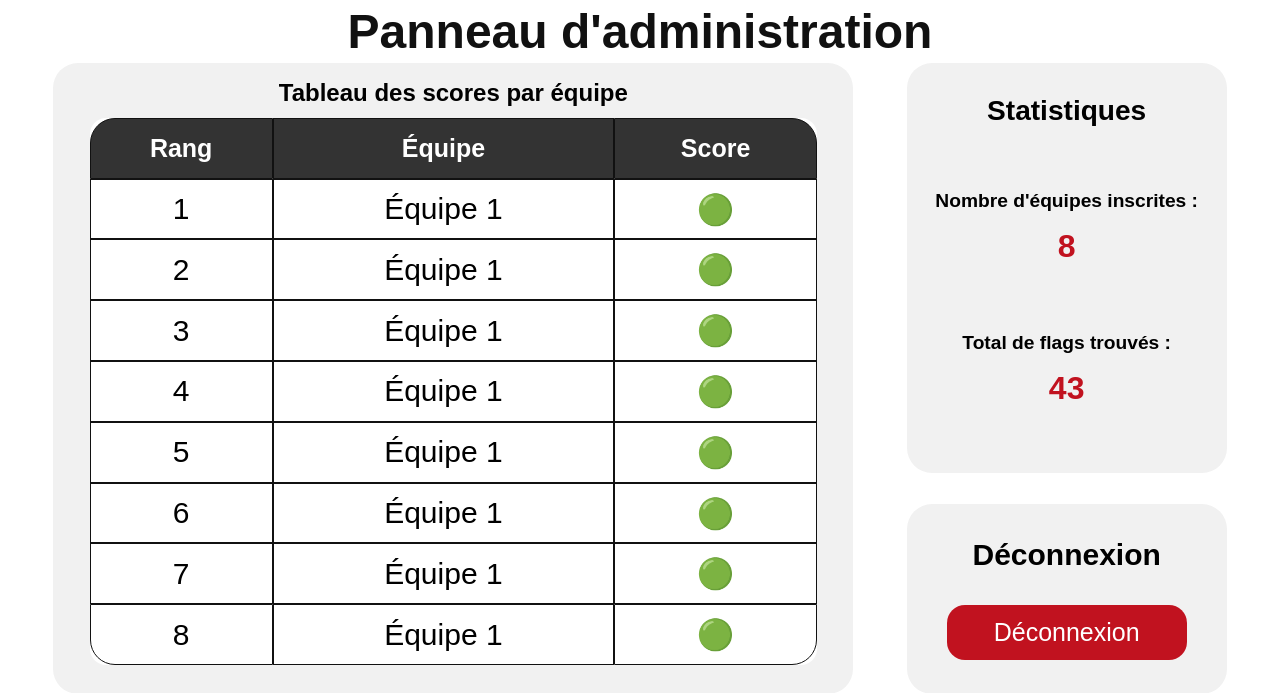
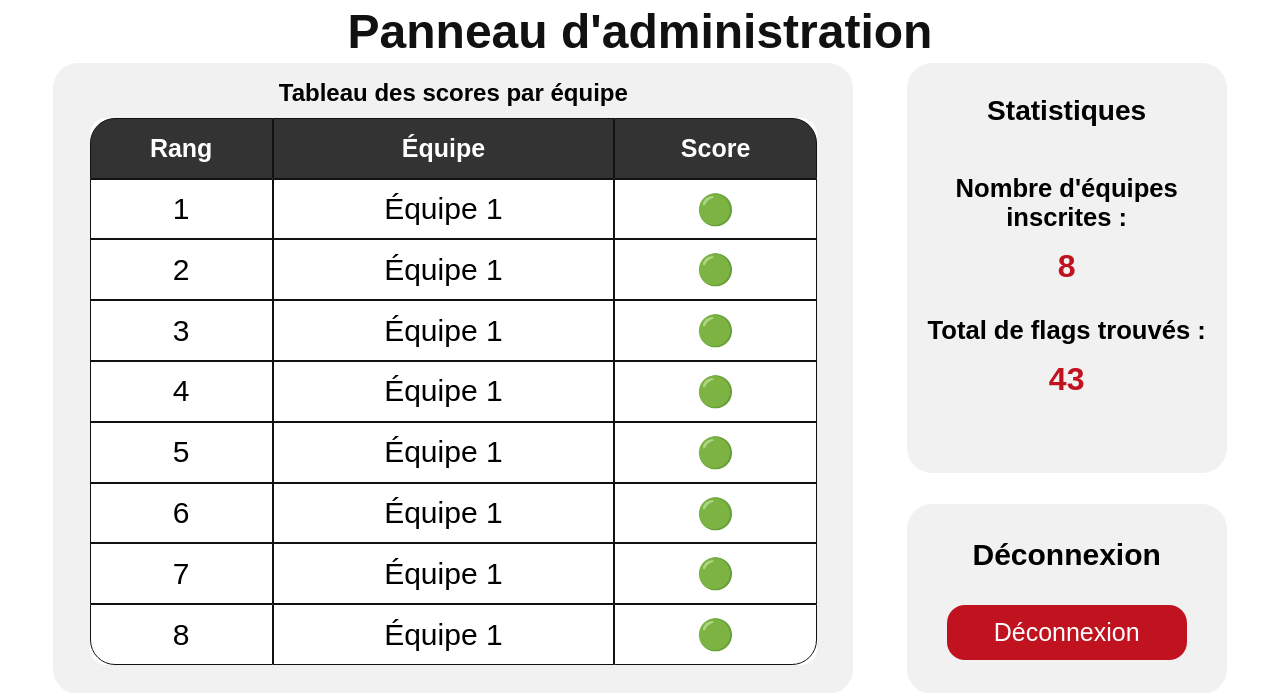
Before and after one commit to ToKaWiix/ctf_stage_lct, a PHP site: page /dashboard.php in a window 1280 px wide. Shown: the part 108-801 px from the top of the page. Run offline with PHP 8.4, Linux system fonts and the light colour scheme.

Commit message:
Modification police statistiques dashboard admin

```diff
--- a/ctf-challenge/public/css/dashboard.css
+++ b/ctf-challenge/public/css/dashboard.css
@@ -194,8 +194,8 @@ table tbody tr:last-child td:last-child {
 
 #statistics-teams h5,
 #statistics-flags h5{
-    font-size: 1.2rem;
-    margin-top: 2rem;
+    font-size: 1.6rem;
+    margin-top: 1rem;
 }
 
 #statistics-teams h3,
```
